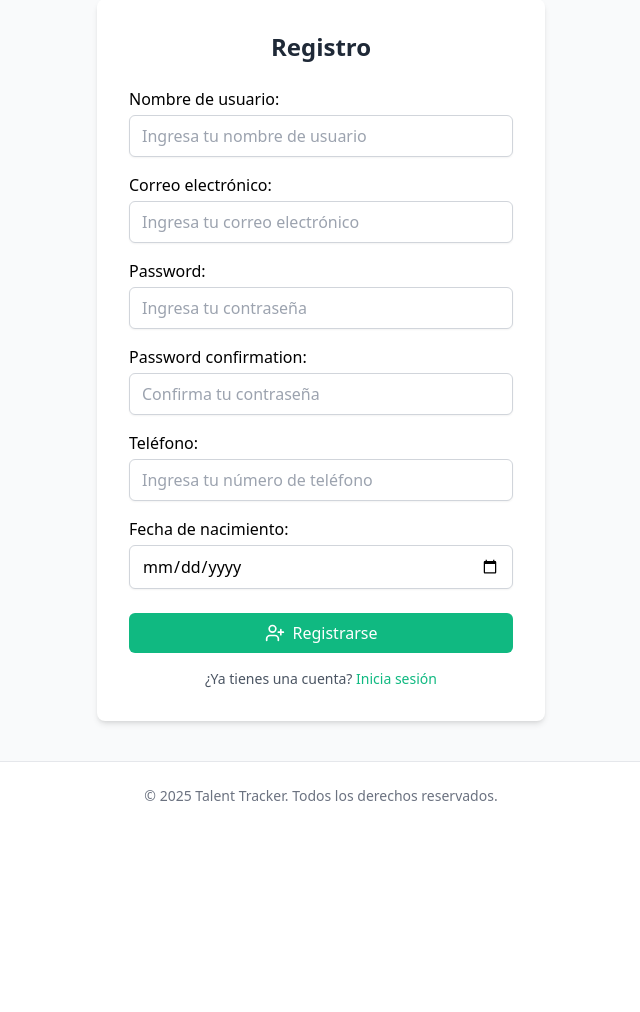
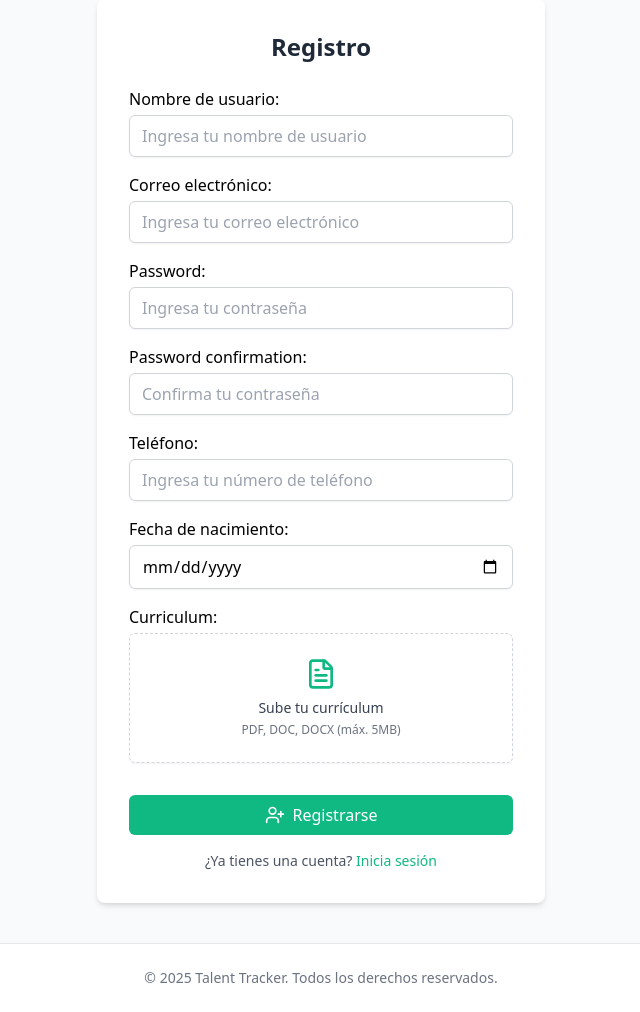
Before and after one commit to DisakHK/TalenTracker, a Django app: page /registro/ in a window 1280 px wide. Shown: the part 98-1110 px from the top of the page, without its empty margins (319-959 px from the left). Before the commit the page ends 899 px from the top, so only its background shows below. Run offline with Django 5.2, Linux system fonts and the light colour scheme; some libraries are stand-ins or nearby versions.

Commit message:
ahora se puede ingresar el CV

```diff
--- a/talentracker/forms.py
+++ b/talentracker/forms.py
@@ -1,5 +1,6 @@
 from django import forms
 from django.contrib.auth.forms import UserCreationForm
+from django.core.validators import FileExtensionValidator
 from .models import Usuario
 
 class RegistroForm(UserCreationForm):
@@ -11,6 +12,13 @@ class RegistroForm(UserCreationForm):
         label="Fecha de nacimiento",
         widget=forms.DateInput(attrs={'type': 'date'})  # Usar un input de tipo "date"
     )
+    curriculum = forms.FileField( # Instancia de Parseo de Archivos
+        required=False,
+        widget=forms.FileInput(),
+        validators=[
+            FileExtensionValidator(allowed_extensions=['pdf', 'doc', 'docx']),
+        ] # mas opciones de cv
+    )
 
     class Meta:
         model = Usuario
@@ -21,6 +29,7 @@ class RegistroForm(UserCreationForm):
             'password2', # Confirmación de contraseña
             'telefono',  # Teléfono (opcional)
             'fecha_nacimiento',  # Fecha de nacimiento (opcional)
+            'curriculum',  # Archivo de currículum
         ]
         labels = {
             'username': 'Nombre de usuario',
--- a/talentracker/models.py
+++ b/talentracker/models.py
@@ -5,6 +5,7 @@ from django.db import models
 class Usuario(AbstractUser):
     telefono = models.CharField(max_length=15, blank=True, null=True)
     fecha_nacimiento = models.DateField(blank=True, null=True)
+    curriculum = models.FileField(upload_to='curriculos/', null=True, blank=True)
 
     def __str__(self):
         return self.username
--- a/talentracker/templates/registro.html
+++ b/talentracker/templates/registro.html
@@ -43,7 +43,7 @@
             <div class="bg-white rounded-lg shadow-md p-8">
                 <h2 class="text-2xl font-bold text-gray-800 mb-6 text-center">Registro</h2>
 
-                <form method="post" class="space-y-6">
+                <form method="post" enctype="multipart/form-data" class="space-y-6">
                     {% csrf_token %}
 
                     <div class="space-y-4">
@@ -111,6 +111,24 @@
                                 <p class="mt-1 text-sm text-red-600">{{ form.fecha_nacimiento.errors|striptags }}</p>
                             {% endif %}
                         </div>
+
+                        <div>
+                            {{ form.curriculum.label_tag|safe|striptags|default:"Currículum" }}
+                            <div class="mt-1 flex items-center">
+                                <label class="w-full flex flex-col items-center px-4 py-6 bg-white text-green-500 rounded-md shadow-sm border border-gray-300 border-dashed hover:bg-gray-50 cursor-pointer">
+                                    <i data-lucide="file-text" class="w-8 h-8 mb-2"></i>
+                                    <span class="text-sm font-medium text-gray-700">Sube tu currículum</span>
+                                    <span class="text-xs text-gray-500 mt-1">PDF, DOC, DOCX (máx. 5MB)</span>
+                                    <input type="file" name="{{ form.curriculum.name|default:'curriculum' }}"
+                                           class="hidden"
+                                           accept=".pdf,.doc,.docx">
+                                </label>
+                            </div>
+                            <div id="file-name" class="mt-2 text-sm text-gray-600 truncate"></div>
+                            {% if form.curriculum.errors %}
+                                <p class="mt-1 text-sm text-red-600">{{ form.curriculum.errors|striptags }}</p>
+                            {% endif %}
+                        </div>
                     </div>
 
                     <div class="flex items-center justify-end mt-6">
@@ -144,6 +162,16 @@
     <!-- Inicializar iconos de Lucide -->
     <script>
         lucide.createIcons();
+
+        document.querySelector('input[type="file"]').addEventListener('change', function(e) {
+            const fileName = e.target.files[0]?.name;
+            const fileNameElement = document.getElementById('file-name');
+            if (fileName) {
+                fileNameElement.textContent = `Archivo seleccionado: ${fileName}`;
+            } else {
+                fileNameElement.textContent = '';
+            }
+        });
     </script>
 </body>
 </html>
--- a/talentracker/views.py
+++ b/talentracker/views.py
@@ -8,7 +8,7 @@ def home(request):
 
 def registro(request):
     if request.method == 'POST':
-        form = RegistroForm(request.POST)
+        form = RegistroForm(request.POST, request.FILES)
         if form.is_valid():
             user = form.save()
             login(request, user)  # Inicia sesión automáticamente después del registro
--- a/talentrackerproject/settings.py
+++ b/talentrackerproject/settings.py
@@ -11,10 +11,13 @@ https://docs.djangoproject.com/en/5.1/ref/settings/
 """
 
 from pathlib import Path
+import os
 
 # Build paths inside the project like this: BASE_DIR / 'subdir'.
 BASE_DIR = Path(__file__).resolve().parent.parent
 
+MEDIA_URL = '/media/'
+MEDIA_ROOT = os.path.join(BASE_DIR, 'media')
 
 # Quick-start development settings - unsuitable for production
 # See https://docs.djangoproject.com/en/5.1/howto/deployment/checklist/
--- a/talentrackerproject/urls.py
+++ b/talentrackerproject/urls.py
@@ -1,6 +1,9 @@
 from django.contrib import admin
 from django.urls import path
 from talentracker import views as talenTracker
+
+from django.conf import settings
+from django.conf.urls.static import static
 
 urlpatterns = [
     path('admin/', admin.site.urls),
@@ -8,3 +11,6 @@ urlpatterns = [
     path('registro/', talenTracker.registro, name='registro'),  # Ruta para el registro
     path('iniciar-sesion/', talenTracker.iniciar_sesion, name='iniciar_sesion'),    # Ruta para iniciar sesión
 ]
+
+if settings.DEBUG:
+    urlpatterns += static(settings.MEDIA_URL, document_root=settings.MEDIA_ROOT)
```
Also changed, not shown: db.sqlite3, talentracker/migrations/0002_usuario_curriculum.py (added), 3 other files.
